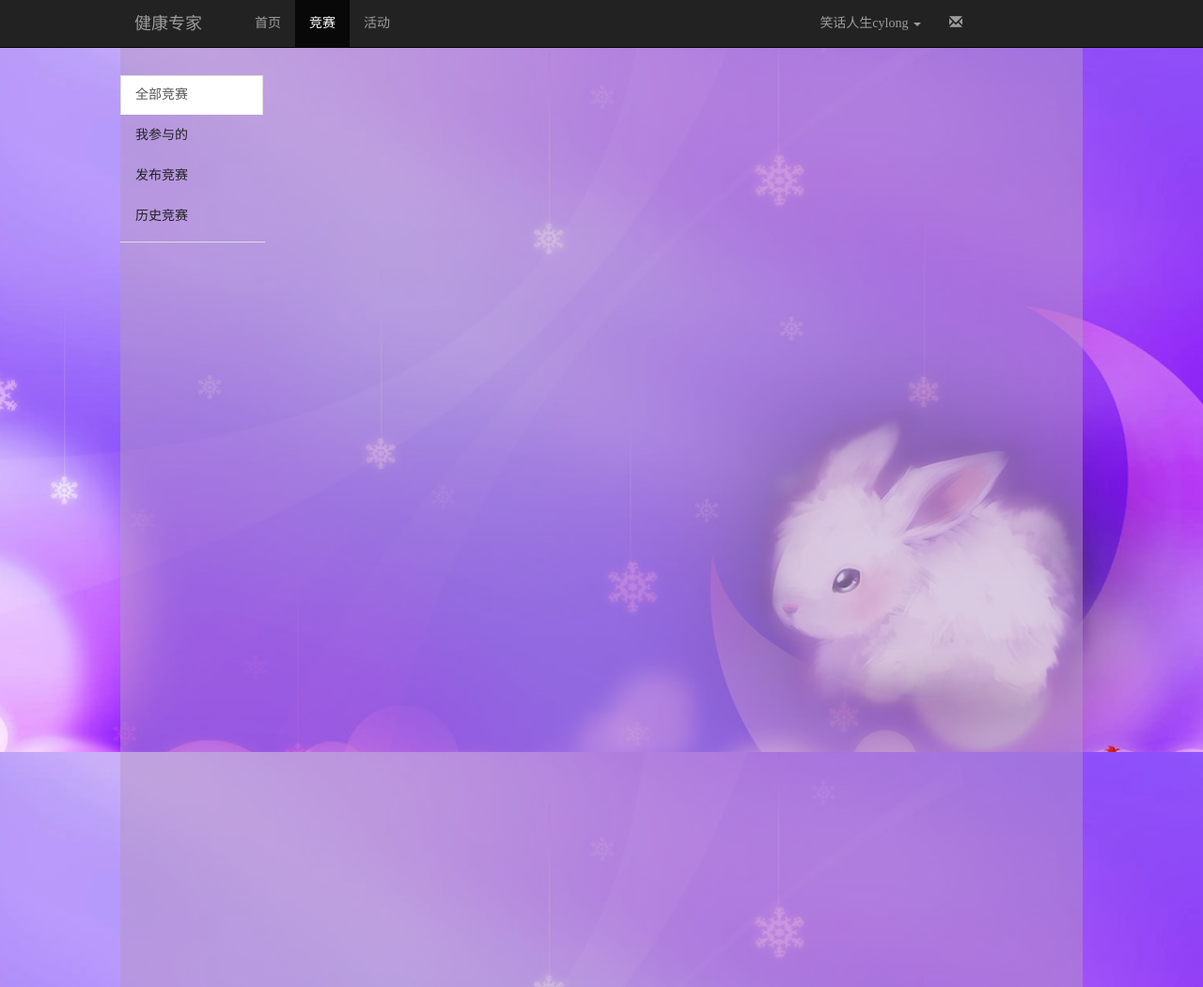
After one commit to cylong1016/Health, a PHP site: page /race.html in a window 1280 px wide. The commit adds this page. Shown: the whole page at 94% size. Run offline with PHP 8.4, Linux system fonts and the light colour scheme; some libraries are stand-ins or nearby versions.

Commit message:
添加了切换效果，添加了竞赛页面

```diff
--- a/public_html/css/bootstrap-modify.css
+++ b/public_html/css/bootstrap-modify.css
@@ -23,6 +23,6 @@ div.navbar-header {
 	padding-right: 20%;
 }
 
-.nav.nav-pills a{
+.nav.nav-tabs a{
 	border-radius: 0;
 }
--- /dev/null
+++ b/public_html/css/nav.css
@@ -0,0 +1,33 @@
+/*
+ * 2015-10-31
+ * Created by cylong
+ */
+
+body {
+	background-image: url(../images/bg.jpg);
+	background-attachment: fixed;
+	background-repeat: no-repeat;
+	background-size: cover;
+}
+
+div.box {
+	background-color: rgba(181,149,198,0.5);
+	padding-top: 30px;
+	padding-left: 0;
+	padding-right: 0;
+	margin-top: 50px;
+	width: 80%;
+	height: 1000px;
+}
+
+ul.sidebar {
+	float: left;
+	width:15%;
+	min-width: 100px;
+	line-height: 30px;
+	height: 178px;
+}
+
+ul.sidebar a {
+	color: #222222;
+}
--- /dev/null
+++ b/public_html/css/race.css
@@ -0,0 +1,11 @@
+/*
+ * 2015-10-30
+ * Created by cylong
+ */
+
+div.content {
+	float: left;
+	width: 85%;
+	background-color: #ACE04A;
+	height: 100%;
+}
--- /dev/null
+++ b/public_html/race.html
@@ -0,0 +1,54 @@
+<!-- 作者：陈云龙 -->
+<!-- 时间：2015-10-30 15:33 -->
+<!DOCTYPE html>
+<html lang="zh-CN">
+<head>
+	<title>健康专家</title>
+	<meta http-equiv="Content-Type" content="text/html; charset=UTF-8">
+	<meta http-equiv="X-UA-Compatible" content="IE=Edge">
+	<meta name="viewport" content="width=device-width, initial-scale=1.0">
+	<link href="css/bootstrap.css" rel="stylesheet">
+	<link href="css/bootstrap-modify.css" rel="stylesheet">
+	<link href="css/race.css" rel="stylesheet">
+	<link href="css/nav.css" rel="stylesheet">
+	<script src="http://apps.bdimg.com/libs/jquery/2.0.0/jquery.min.js"></script>
+	<script src="js/bootstrap.js"></script>
+</head>
+<body>
+<nav class="navbar navbar-inverse navbar-fixed-top" role="navigation">
+	<div class="navbar-header">
+		<a class="navbar-brand" href="index.html">健康专家</a>
+	</div>
+	<div class="nav-center">
+		<ul class="nav navbar-nav">
+			<li><a href="index.html">首页 </i></a></li>
+			<li class="active"><a href="#">竞赛 </a></li>
+			<li><a href="#">活动 </a></li>
+		</ul>
+		<ul class="nav navbar-nav navbar-right">
+			<li class="dropdown">
+				<a class="dropdown-toggle" data-toggle="dropdown" href="#">笑话人生cylong <b class="caret"></b></a>
+				<ul role="menu" class="dropdown-menu">
+					<li><a href="#">我的主页</a></li>
+					<li><a href="#">个人设置</a></li>
+					<li><a href="#">我的好友</a></li>
+					<li class="divider"></li>
+					<li><a href="#">退出登录</a></li>
+				</ul>
+			</li>
+			<li><a href="#">
+				<span class="glyphicon glyphicon-envelope" aria-hidden="true"></span></a>
+			</li>
+		</ul>
+	</div>
+</nav>
+<div class="container box">
+	<ul class="nav nav-tabs nav-stacked sidebar">
+		<li role="presentation" class="active"><a href="#">全部竞赛</span></a></li>
+		<li role="presentation"><a href="#">我参与的</a></li>
+		<li role="presentation"><a href="#">发布竞赛</a></li>
+		<li role="presentation"><a href="#">历史竞赛</a></li>
+	</ul>
+</div>
+</body>
+</html>
```
Also changed, not shown: public_html/css/index.css (+0 -29 lines), public_html/index.html (+34 -15 lines).
